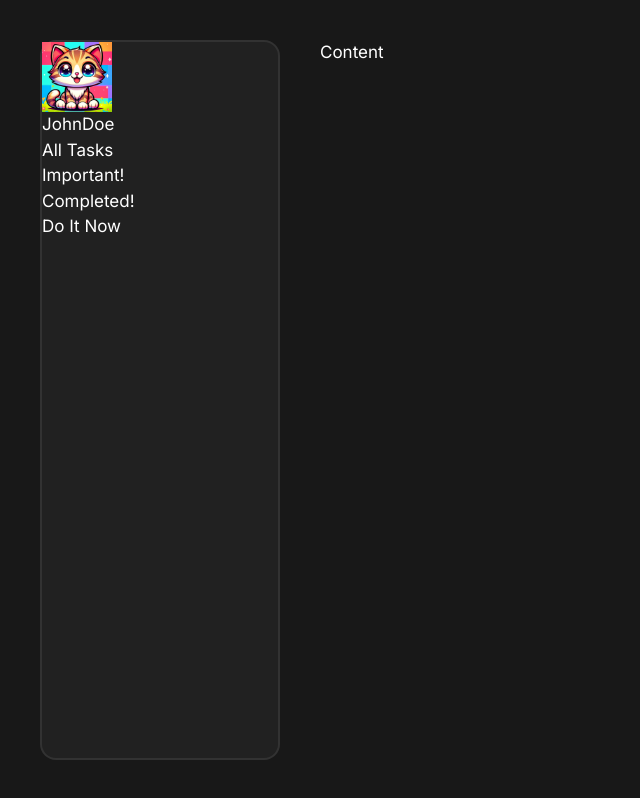
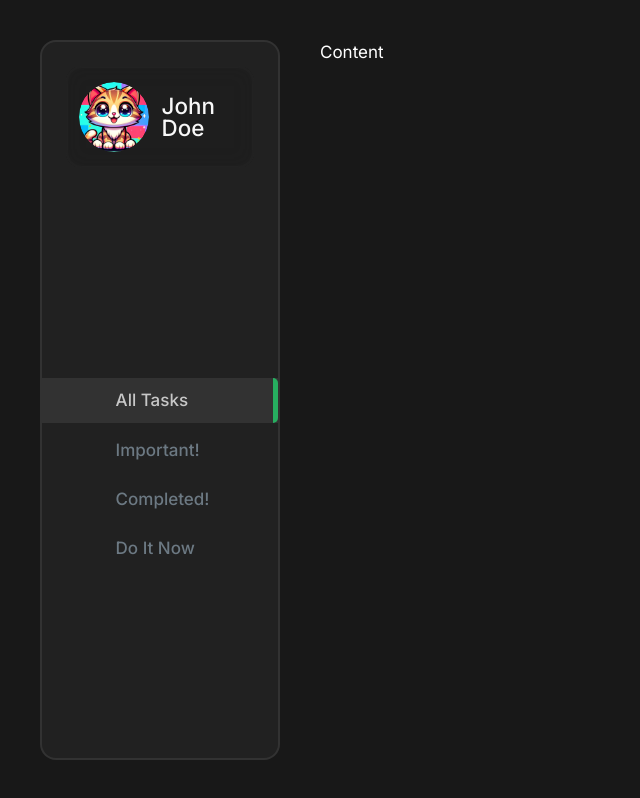
Before and after one commit to AvtRikki/TasksManager, a Next.js app: page / in a window 1280 px wide. Shown: the whole page, without its empty margins (0-640 px from the left). Built offline with nearby package versions, Linux system fonts and the light colour scheme.

Commit message:
Added styling for Sidebar

```diff
--- a/app/Components/Sidebar/Sidebar.tsx
+++ b/app/Components/Sidebar/Sidebar.tsx
@@ -23,21 +23,23 @@
         <div className="image">
           <Image width={70} height={70} src='/avatar.png' alt='Profile'/>
         </div>
-        <h1>
+        <h1 className='profile-title'>
           <span>John</span>
           <span>Doe</span>
         </h1>
       </div>
       <ul className="nav-items">
         {menu.map((item) => {
-          return <li className={`nav-item`} onClick={() => { handleClick(item.link) }}>
+          const link = item.link;
+          return <li className={`nav-item ${pathname === link ? "active" : ""}`} onClick={() => { handleClick(link) }}>
             {item.icon}
-            <Link href={item.link}>
+            <Link href={link}>
               {item.title}
             </Link>
           </li>;
         })}
       </ul>
+      <button></button>
     </SidebarStyled>
   )
 }
@@ -48,6 +50,154 @@
   background-color: ${(props) => props.theme.colorBg2};
   border: 2px solid ${(props) => props.theme.borderColor2};
   border-radius: 1rem;
+
+  display: flex;
+  flex-direction: column;
+  justify-content: space-between;
+  color: ${(props) => props.theme.colorGrey3};
+
+  .profile {
+    margin: 1.5rem;
+    padding: 1rem 0.8rem;
+    position: relative;
+
+    border-radius: 1rem;
+    cursor: pointer;
+
+    font-weight: 500;
+    color: ${(props) => props.theme.colorGrey0};
+
+    display: flex;
+    align-items: center;
+
+    .profile-overlay {
+      position: absolute;
+      top: 0;
+      left: 0;
+      width: 100%;
+      height: 100%;
+      backdrop-filter: blur(10px);
+      z-index: 0;
+      background: ${(props) => props.theme.colorBg3};
+      transition: all 0.55s linear;
+      border-radius: 1rem;
+      border: 2px solid ${(props) => props.theme.borderColor2};
+
+      opacity: 0.2;
+    }
+
+    .profile-title {
+      font-size: 1.2rem;
+      display: flex;
+      flex-direction: column;
+
+      line-height: 1.4rem;
+    }
+
+    .image, .profile-title {
+      position: relative;
+      z-index: 1;
+    }
+
+    .image {
+      flex-shrink: 0;
+      display: inline-block;
+      overflow: hidden;
+      transition: all 0.5s ease;
+      border-radius: 100%;
+
+      width: 70px;
+      height: 70px;
+
+      img {
+        border-radius: 100%;
+        transition: all 0.5s ease;
+      }
+    }
+
+    > .profile-title {
+      margin-left: 0.8rem;
+      font-size: clamp(1.2rem, 4vw, 1.4rem);
+      line-height: 100%;
+    }
+
+    &:hover {
+      .profile-overlay {
+        opacity: 1;
+        border: 2px solid ${(props) => props.theme.borderColor2};
+      }
+
+      img {
+        transform: scale(1.1);
+      }
+    }
+  }
+
+  .nav-item {
+    position: relative;
+    padding: 0.6rem 1rem;
+    padding-left: 2.1rem;
+    margin: 0.3rem 0;
+
+    display: grid;
+    grid-template-columns: 40px 1fr;
+    cursor: pointer;
+
+    &::after {
+      position: absolute;
+      content: "";
+      left: 0;
+      top: 0;
+      width: 0;
+      height: 100%;
+      background-color: ${(props) => props.theme.activeNavLinkHover};
+      z-index: 1;
+      transition: all 0.3s ease-in-out;
+    }
+
+    &::before {
+      position: absolute;
+      content: "";
+      right: 0;
+      top: 0;
+      width: 0;
+      height: 100%;
+      background-color: ${(props) => props.theme.colorGreenDark};
+
+      border-bottom-right-radius: 5px;
+      border-top-right-radius: 5px;
+    }
+
+    a {
+      font-weight: 500;
+      transition: all 0.3s ease-in-out;
+      z-index: 2;
+    }
+
+    i {
+      display: flex;
+      align-items: center;
+      color: ${(props) => props.theme.colorIcons};
+    }
+
+    &:hover {
+      &::after {
+        width: 100%;
+      }
+    }
+  }
+
+  .active {
+    background-color: ${(props) => props.theme.activeNavLink};
+
+    i, a {
+      color: ${(props) => props.theme.colorIcons2};
+    }
+
+    &::before {
+      width: 0.3rem;
+    }
+  }
 `;
 
 export default Sidebar
```
